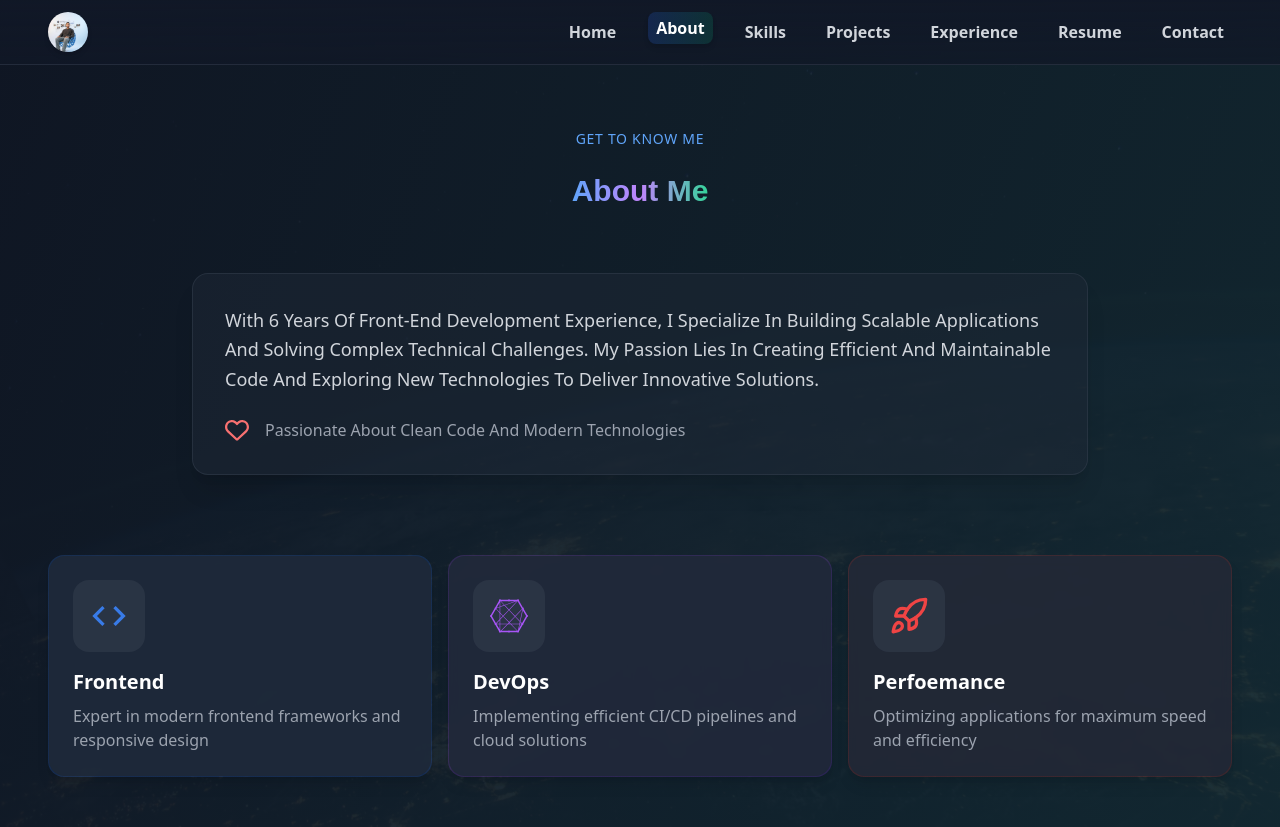
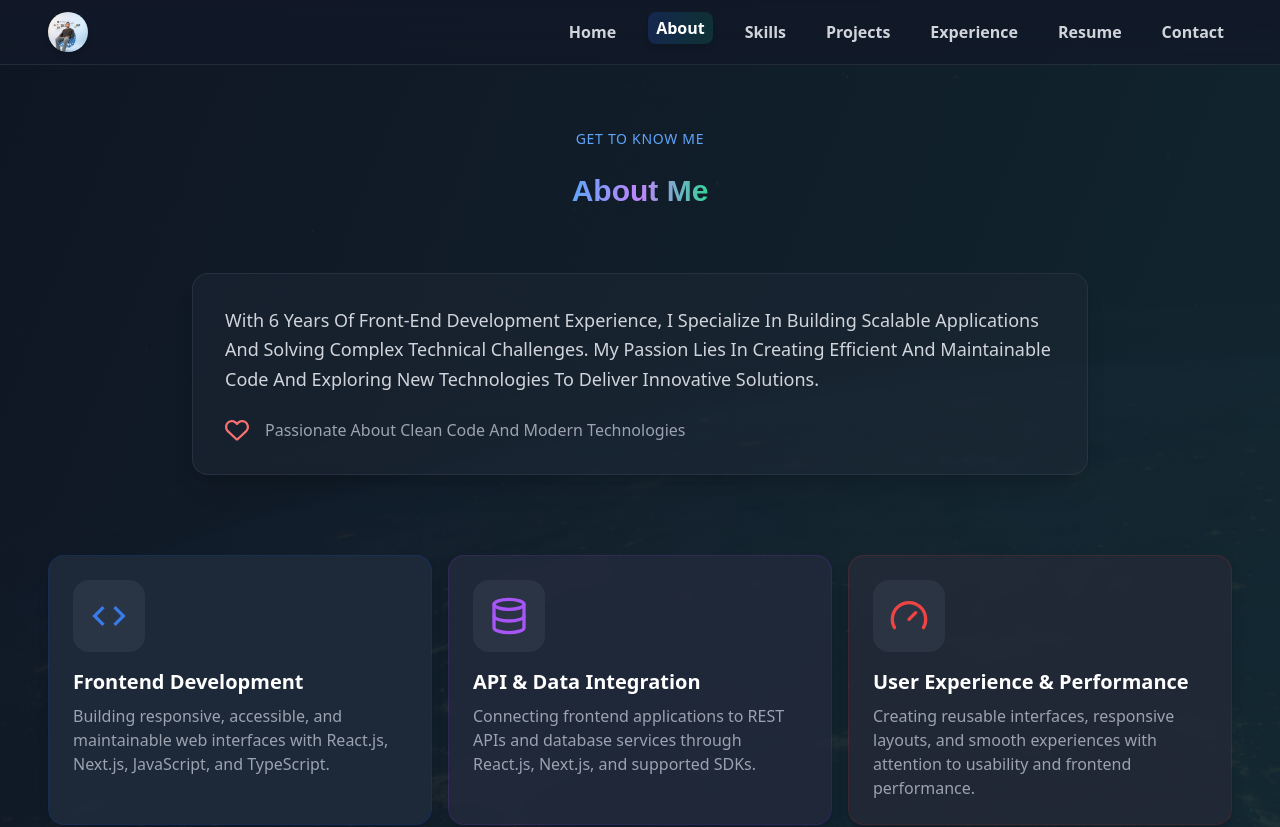
Before and after one commit to ElsayedRapaa/New-Portfolio, a React (Vite) app: page /about in a window 1280 px wide. Shown: the top 827 px of the page. Built offline with nearby package versions, Linux system fonts and the light colour scheme.

Commit message:
Update portfolio content and correct professional information

```diff
--- a/src/data/about-skills.ts
+++ b/src/data/about-skills.ts
@@ -1,33 +1,32 @@
 import { MdCode } from "react-icons/md";
-import { LuRocket } from "react-icons/lu";
-import { FaConnectdevelop } from "react-icons/fa6";
+import { LuDatabase, LuGauge } from "react-icons/lu";
 
 export const aboutSkills = [
   {
     id: 1,
     mainIcon: MdCode,
-    title: "Frontend",
-    description: "Expert in modern frontend frameworks and responsive design",
+    title: "Frontend Development",
+    description: "Building responsive, accessible, and maintainable web interfaces with React.js, Next.js, JavaScript, and TypeScript.",
     color: "#387BE8",
     bgGradient: "bg-gradient-to-br from-blue-500/20 to-blue-600/20",
-    animation: "animate-card-one",
+    animation: "animate-card-one"
   },
   {
     id: 2,
-    mainIcon: FaConnectdevelop,
-    title: "DevOps",
-    description: "Implementing efficient CI/CD pipelines and cloud solutions",
+    mainIcon: LuDatabase,
+    title: "API & Data Integration",
+    description: "Connecting frontend applications to REST APIs and database services through React.js, Next.js, and supported SDKs.",
     color: "#A855F7",
     bgGradient: "bg-gradient-to-br from-purple-500/20 to-purple-600/20",
-    animation: "animate-card-two",
+    animation: "animate-card-two"
   },
   {
     id: 3,
-    mainIcon: LuRocket,
-    title: "Perfoemance",
-    description: "Optimizing applications for maximum speed and efficiency",
+    mainIcon: LuGauge,
+    title: "User Experience & Performance",
+    description: "Creating reusable interfaces, responsive layouts, and smooth experiences with attention to usability and frontend performance.",
     color: "#EF4444",
     bgGradient: "bg-gradient-to-br from-red-500/20 to-red-600/20",
-    animation: "animate-card-three",
-  },
+    animation: "animate-card-three"
+  }
 ];
```
